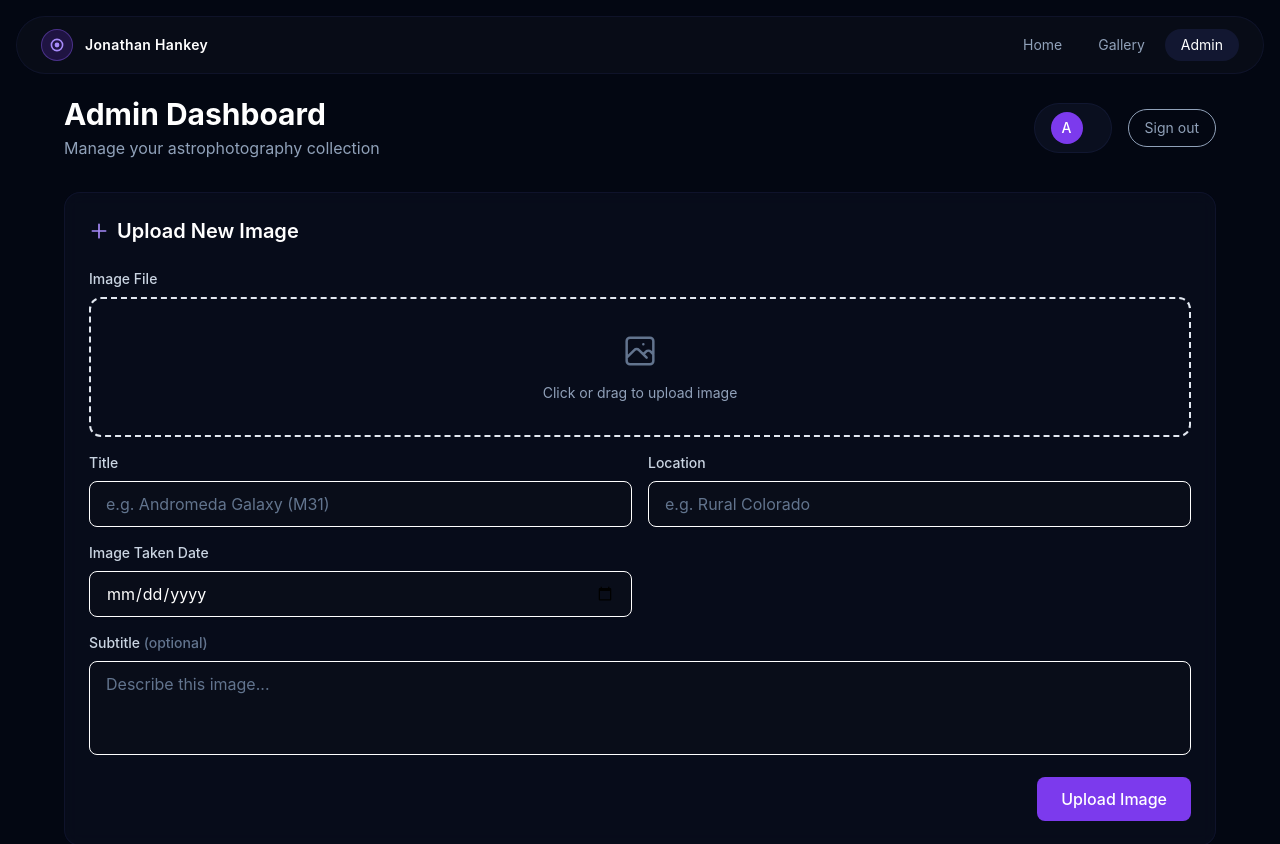
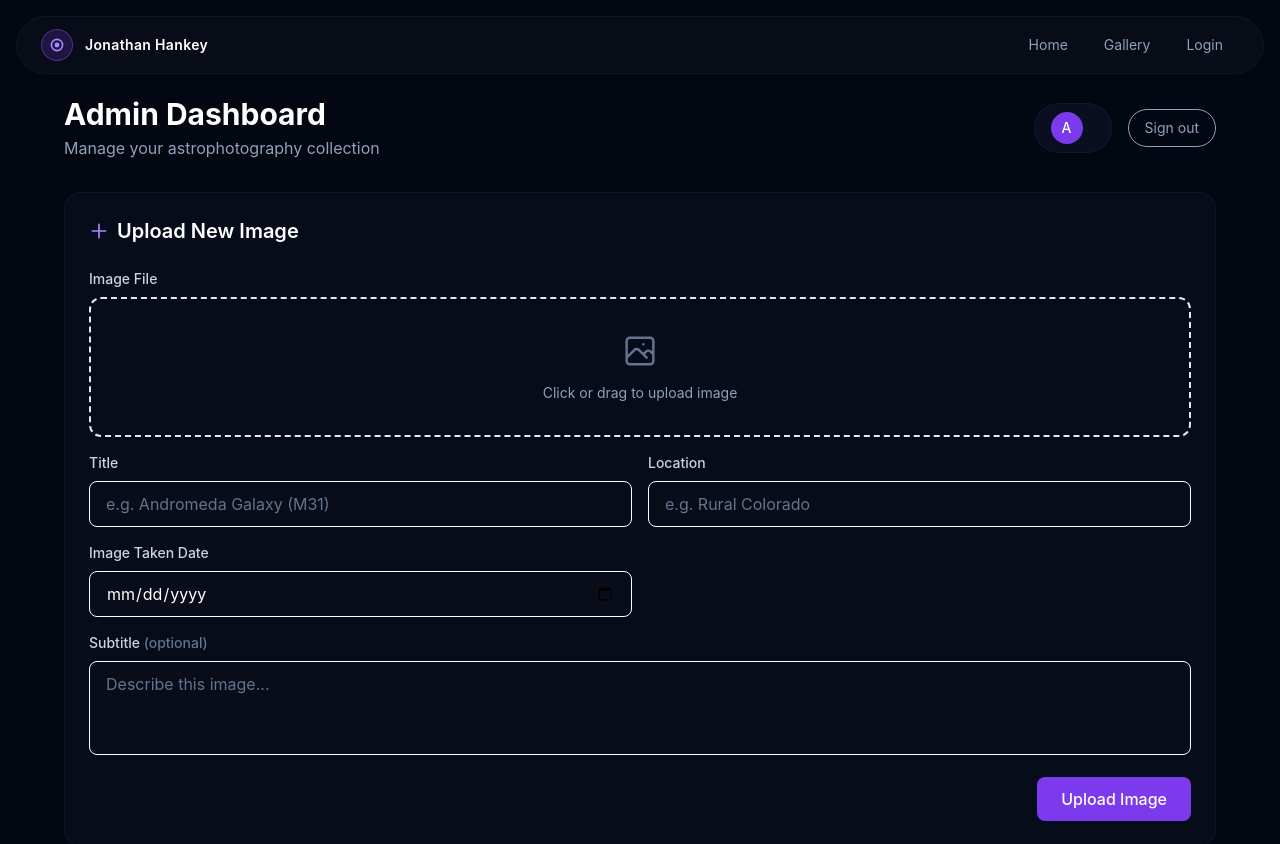
Before and after one commit to LanFeusT23/astro-hankey-2, a Nuxt app: page /admin in a window 1280 px wide. Shown: the top 844 px of the page. Built offline with nearby package versions, Linux system fonts and the light colour scheme; no server answers.

Commit message:
Updated Nav to hide Admin link unless authed in

```diff
--- a/app/components/AppNav.vue
+++ b/app/components/AppNav.vue
@@ -1,9 +1,10 @@
 <script setup lang="ts">
-const links = [
+const publicLinks = [
     { to: "/", label: "Home" },
     { to: "/gallery", label: "Gallery" },
-    { to: "/admin", label: "Admin" },
 ];
+
+const { isAuthenticated } = useAuth();
 </script>
 
 <template>
@@ -35,7 +36,7 @@ const links = [
                 <!-- Links -->
                 <div class="flex items-center gap-1">
                     <NuxtLink
-                        v-for="link in links"
+                        v-for="link in publicLinks"
                         :key="link.to"
                         :to="link.to"
                         class="px-4 py-1.5 rounded-full text-sm text-slate-400 hover:text-white hover:bg-space-700/60 transition-all duration-200"
@@ -43,6 +44,22 @@ const links = [
                     >
                         {{ link.label }}
                     </NuxtLink>
+                    <NuxtLink
+                        v-if="isAuthenticated"
+                        to="/admin"
+                        class="px-4 py-1.5 rounded-full text-sm text-slate-400 hover:text-white hover:bg-space-700/60 transition-all duration-200"
+                        active-class="text-white bg-space-700/60"
+                    >
+                        Admin
+                    </NuxtLink>
+                    <NuxtLink
+                        v-else
+                        to="/admin/login"
+                        class="px-4 py-1.5 rounded-full text-sm text-slate-400 hover:text-white hover:bg-space-700/60 transition-all duration-200"
+                        active-class="text-white bg-space-700/60"
+                    >
+                        Login
+                    </NuxtLink>
                 </div>
             </div>
         </div>
```
